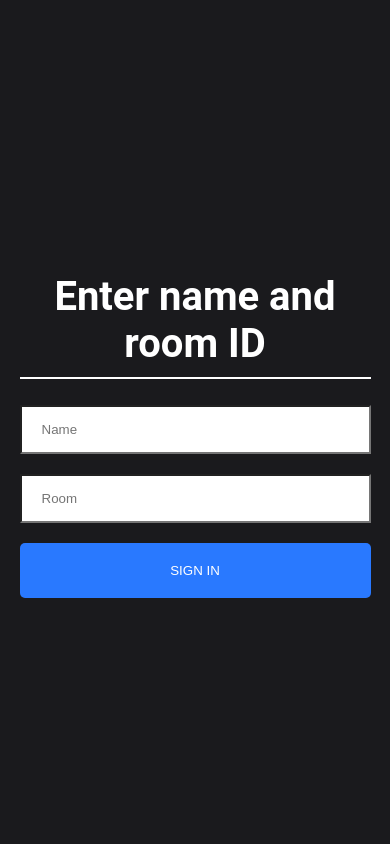
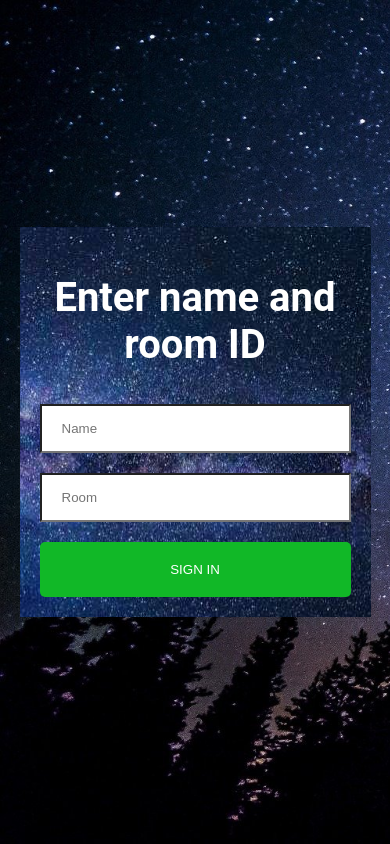
Before and after one commit to Julian-Ramirez1158/Chat-App, a React (Create React App) app in the folder frontend/: page / in a window 390 px wide. Built offline with nearby package versions, Linux system fonts and the light colour scheme.

Commit message:
Add join styling and images

```diff
--- a/frontend/src/components/Join/Join.css
+++ b/frontend/src/components/Join/Join.css
@@ -2,7 +2,6 @@ html, body {
   font-family: 'Roboto', sans-serif;
   padding: 0;
   margin: 0;
-    background-color: #1037a3;
 }
 
 #root {
@@ -15,15 +14,20 @@ html, body {
 
 .joinOuterContainer {
   display: flex;
+  background-image: url('../../images/milkyWay.jpg');
+  background-size: cover;
+  background-repeat:no-repeat;
   justify-content: center;
   text-align: center;
   height: 100vh;
   align-items: center;
-    background-color: #1A1A1D;
 }
 
 .joinInnerContainer {
-    width: 20%;
+  width: 30%;
+  background-color: black;
+  padding: 20px;
+  background-image: url('../../images/space.jpg');
 }
 
 .joinInput {
@@ -36,14 +40,13 @@ html, body {
   color: white;
   font-size: 2.5em;
   padding-bottom: 10px;
-    border-bottom: 2px solid white;
 }
 
 .button {
     color: #fff !important;
     text-transform: uppercase;
     text-decoration: none;
-      background: #2979FF;
+    background:  #11b827;
     padding: 20px;
     border-radius: 5px;
     display: inline-block;
@@ -55,7 +58,17 @@ html, body {
   margin-top: 20px;
 }
 
-  @media (min-width: 320px) and (max-width: 480px) {
+@media (min-width: 320px) and (max-width: 800px) {
+  .joinOuterContainer {
+    height: 100%;
+  }
+
+  .joinInnerContainer {
+    width: 90%;
+  }
+}
+
+@media (max-width: 320px) {
     .joinOuterContainer {
       height: 100%;
     }
@@ -64,7 +77,6 @@ html, body {
       width: 90%;
     }
 
-
 }
 
 button:focus {
```
Lines whose indentation alone changed are shown as unchanged.
